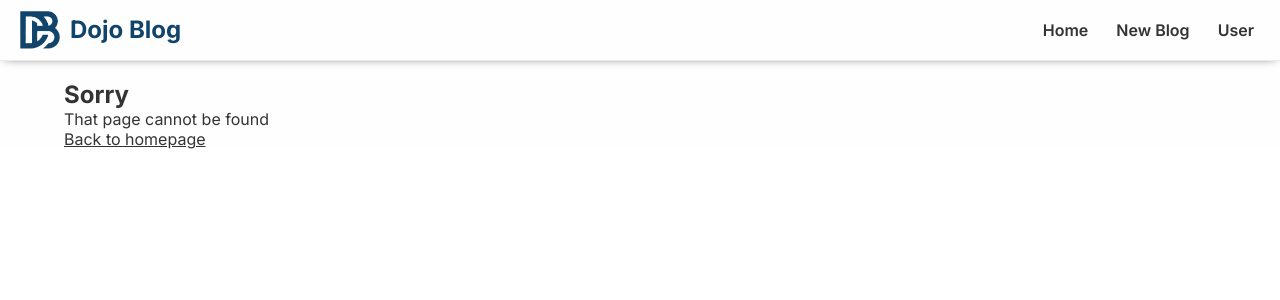
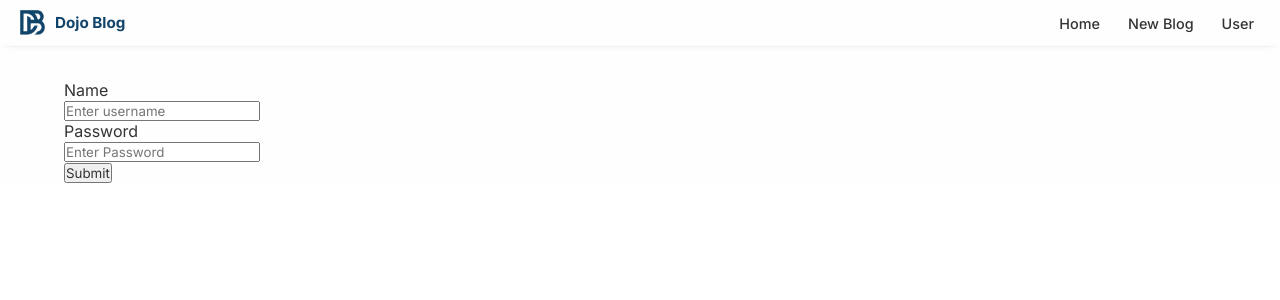
Before and after one commit to joelcr10/dojo-blog, a React (Create React App) app: page /login in a window 1280 px wide. Shown: the top 300 px of the page. Built offline with nearby package versions, Linux system fonts and the light colour scheme.

Commit message:
added API from render

```diff
--- a/src/App.js
+++ b/src/App.js
@@ -6,6 +6,7 @@ import Create from './Create';
 import BlogDetails from './BlogDetails';
 import NotFound from './NotFound';
 import User from './User';
+import Login from './Login';
 
 // npx json-server --watch data/db.json --port 8000
 function App() {
@@ -19,6 +20,7 @@ function App() {
                 <Route path='/create' element={<Create />}/>
                 <Route path='/blog/:id' element={<BlogDetails/>}/>
                 <Route path='/user' element={<User/>}/>
+                <Route path='/login' element={<Login/>}/>
                 <Route path='*' element={<NotFound/>}/>
               </Routes>
           </div>
--- a/src/BlogDetails.js
+++ b/src/BlogDetails.js
@@ -11,11 +11,11 @@ const BlogDetails = () => {
     const {id} = useParams()
     console.log(id)
     // const {data: blog, error, isPending} = useFetch('http://localhost:8000/blogs/'+id);
-    const {data:blog,error, isPending} = AxiosFetch('http://localhost:8080/user/blogs/'+id);
+    const {data:blog,error, isPending} = AxiosFetch('https://dojoblog-backend.onrender.com/user/blogs/'+id);
     const navigate = useNavigate();
 
     const handleClick = async () =>{
-      axios.delete('http://localhost:8080/user/blogs/'+id).then(function(response){
+      axios.delete('https://dojoblog-backend.onrender.com/user/blogs/'+id).then(function(response){
         console.log(response);
         navigate('/');
     }).catch((error)=>{
--- a/src/BlogList.js
+++ b/src/BlogList.js
@@ -36,6 +36,12 @@ const BlogList = ({blogs,title}) => {
                                 <h2 className="title">{blog.title}</h2>
                                 {/* <p className="blog-body">{BlogBody(blog.body)} </p> */}
                                 <p className="blog-body">{blog.body} </p>
+                                <div className="tags">
+                                    <span>Tech</span>
+                                    <span>Travel</span>
+                                    <span>Machine Learning</span>
+                                    <span>Data Science</span>
+                                </div>
                             </div>
                             {!blog.thumbnail && <img src={blog1} alt="" className="image"/>}
                             {blog.thumbnail && <img src={blog.thumbnail} className="image"></img>}
--- a/src/Create.js
+++ b/src/Create.js
@@ -45,7 +45,7 @@ const Create = () => {
         setIsPending(true);
         axios({
             method: 'post',
-            url: 'http://localhost:8080/user/save',
+            url: 'https://dojoblog-backend.onrender.com/user/save',
             data: blog,
             headers: {
                 'Content-Type': 'application/json',
--- a/src/Home.js
+++ b/src/Home.js
@@ -6,7 +6,7 @@ import rec from "./assets/images/recommended.jpeg";
 
 const Home = () => {
     // const {data: blogs, isPending, error} = useFetch( 'http://localhost:8000/blogs');
-    const {data: blogs, isPending, error} = AxiosFetch( 'http://localhost:8080/user/blogs');
+    const {data: blogs, isPending, error} = AxiosFetch( 'https://dojoblog-backend.onrender.com/user/blogs');
 
     return (
         <div className="home">
--- /dev/null
+++ b/src/Login.js
@@ -0,0 +1,19 @@
+const Login = () => {
+    return (
+        <div className="login">
+            <form action="">
+                <label>Name</label>
+                <br />
+                <input type="text" placeholder="Enter username" />
+                <br />
+                <label>Password</label>
+                <br />
+                <input type="password" placeholder="Enter Password" />
+                <br />
+                <input type="submit" className="submit" />
+            </form>
+        </div>
+     );
+}
+
+export default Login;
--- a/src/Navbar.js
+++ b/src/Navbar.js
@@ -8,6 +8,7 @@ const Navbar = () => {
                 <h1>Dojo Blog</h1>
             </div>
             <div className="links">
+                {/* <Link to="/login">Login</Link> */}
                 <Link to="/">Home</Link>
                 <Link to="/create">New Blog</Link>
                 <Link to="/user">User</Link>
--- a/src/User.js
+++ b/src/User.js
@@ -7,7 +7,7 @@ import profile from './assets/images/profile.jpg';
 const id = '650162573a49381f3a261251';
 const User = () => {
     // const {data: user, isPending, error} = useFetch('http://localhost:8000/user'); //http://localhost:8000/user
-    const {data: user, isPending, error} = AxiosFetch('http://localhost:8080/user/profile/'+id);
+    const {data: user, isPending, error} = AxiosFetch('https://dojoblog-backend.onrender.com/user/profile/'+id);
     useEffect(()=>{
         console.log('inside user:',user);
 
--- a/src/index.css
+++ b/src/index.css
@@ -45,18 +45,19 @@ html{
   align-items: center;
   /* max-width:700px; */
   margin: 0 auto;
-  border-bottom: 1px solid rgba(0, 0, 0, 0.082);
+  border-bottom: 1px solid rgba(0, 0, 0, 0.011);
   position: fixed;
   z-index: 10;
   background-color: var(--bg-color);
   width: 100%;
-  height: 60px;
+  height: 45px;
   top: 0;
-  box-shadow: 0px 1px 10px -5px;
+  box-shadow: 0px 1px 8px -7px;
 }
 .navbar h1 {
   color: rgb(16,68,107);
   margin-left: 10px;
+  font-size: 0.95rem;
 }
 .navbar .links {
   margin-left: auto;
@@ -66,7 +67,8 @@ html{
   margin-left: 16px;
   text-decoration: none;
   padding: 6px;
-  font-weight: 600;
+  font-weight: 500;
+  font-size: 0.9rem;
 }
 .navbar a:hover {
   color: rgb(16,68,107);
@@ -77,7 +79,7 @@ html{
   margin-left: 20px;
 }
 .navbar .logo-container .logo{
-  width: 40px;
+  width: 25px;
 }
 .content {
   max-width: 90vw;
@@ -273,6 +275,21 @@ html{
   padding: 40px 10px;
 }
 
+.blog-preview-text .tags{
+  /* background-color: #fb0505; */
+  margin-top: 10px;
+}
+
+.blog-preview-text .tags span{
+  background-color: rgba(16, 68, 107, 0.788);
+  margin-right: 10px;
+  padding: 4px 10px;
+  border-radius: 15px;
+  font-size: 0.8rem;
+  color: white;
+}
+
+
 @media screen and (max-width: 728px){
   .blog-preview{
     padding: 10px 16px;
```
